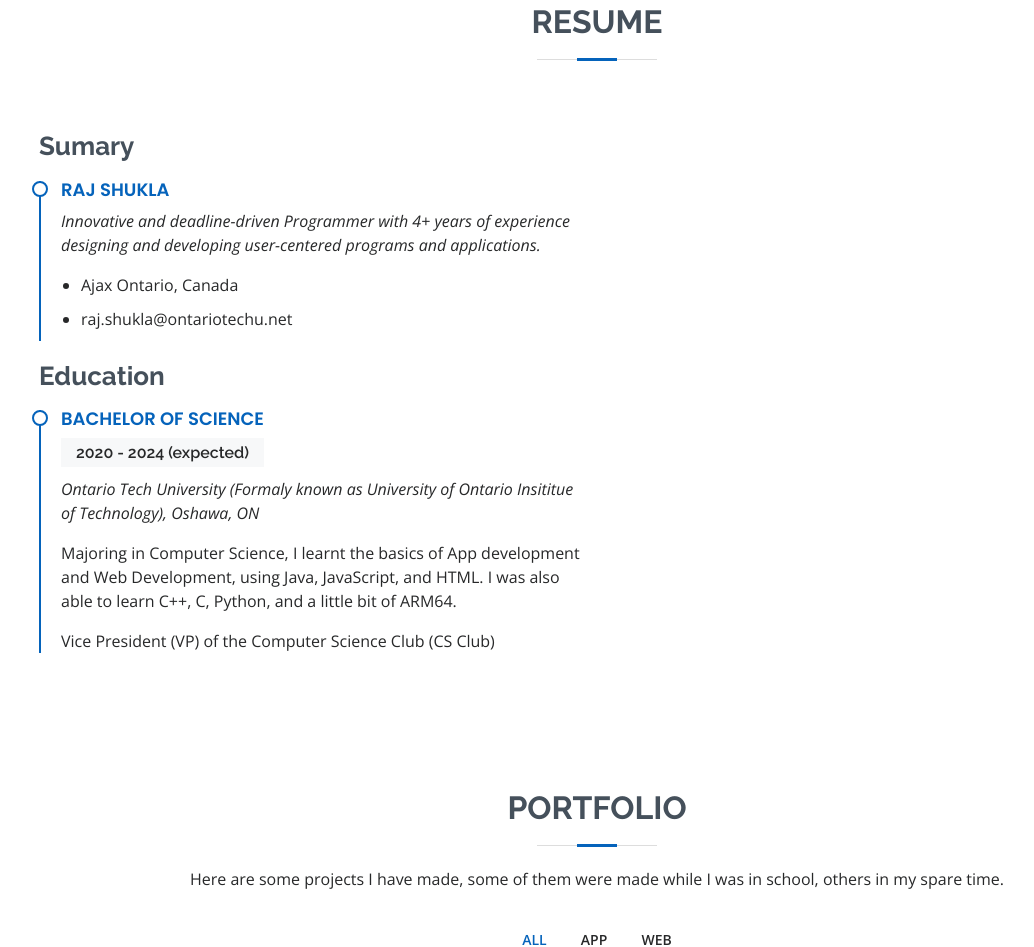
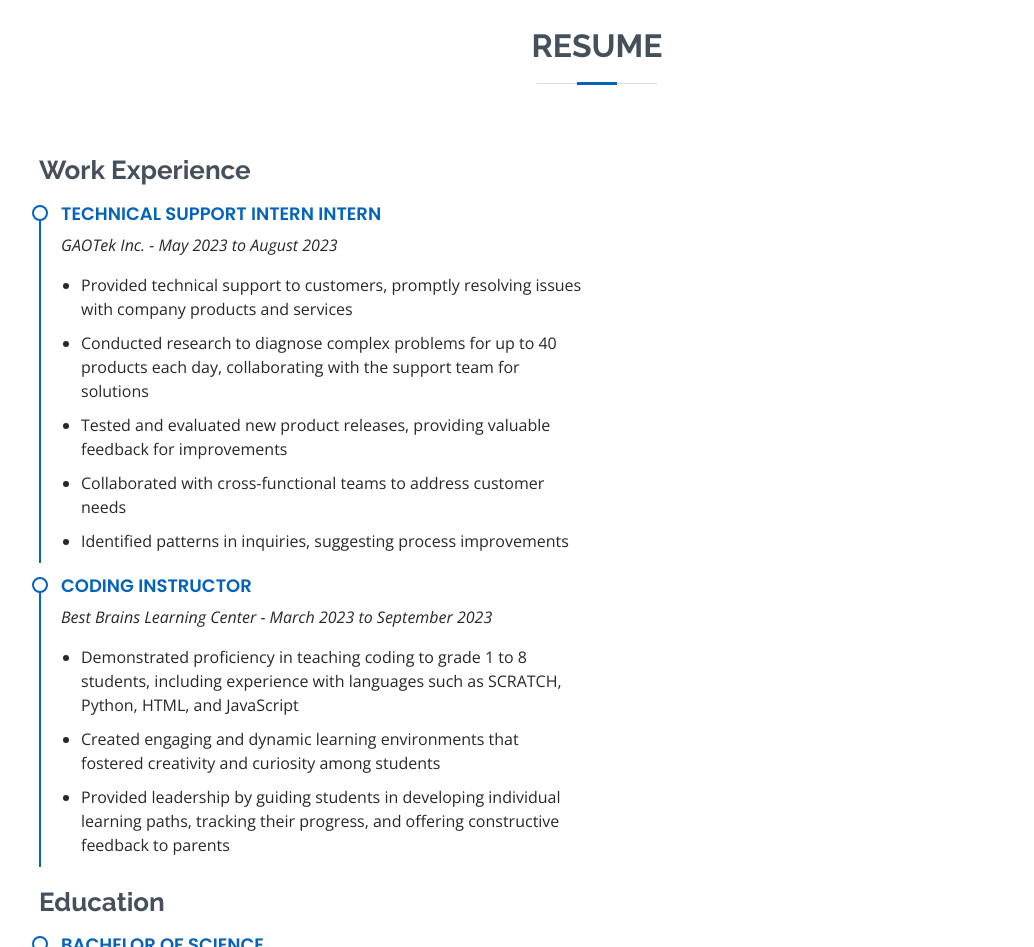
Before and after one commit to Raj-Shukla-2002/raj, a plain HTML site: page index.html in a window 1280 px wide. Shown: the part 1853-2800 px from the top of the page, without its empty margins (93-1127 px from the left). Drawn offline with nearby package versions, Linux system fonts and the light colour scheme.

Commit message:
Updated Resume Section

```diff
--- a/index.html
+++ b/index.html
@@ -1,4 +1,4 @@
-<!DOCTYPE html>
+r<!DOCTYPE html>
 <html lang="en">
 
 <head>
@@ -198,13 +198,26 @@
 
         <div class="row">
           <div class="col-lg-6">
-            <h3 class="resume-title">Sumary</h3>
+            <h3 class="resume-title">Work Experience</h3>
             <div class="resume-item pb-0">
-              <h4>Raj Shukla</h4>
-              <p><em>Innovative and deadline-driven Programmer with 4+ years of experience designing and developing user-centered programs and applications.</em></p>
+              <h4>Technical Support Intern Intern</h4>
+              <p><em>GAOTek Inc. - May 2023 to August 2023</em></p>
               <ul>
-                <li>Ajax Ontario, Canada</li>
-                <li>raj.shukla@ontariotechu.net</li>
+                <li>Provided technical support to customers, promptly resolving issues with company products and services</li>
+                <li>Conducted research to diagnose complex problems for up to 40 products each day, collaborating with the support team for solutions</li>
+                <li>Tested and evaluated new product releases, providing valuable feedback for improvements</li>
+                <li>Collaborated with cross-functional teams to address customer needs</li>
+                <li>Identified patterns in inquiries, suggesting process improvements</li>
+              </ul>
+            </div>
+
+            <div class="resume-item pb-0">
+              <h4>Coding Instructor</h4>
+              <p><em>Best Brains Learning Center - March 2023 to September 2023</em></p>
+              <ul>
+                <li>Demonstrated proficiency in teaching coding to grade 1 to 8 students, including experience with languages such as SCRATCH, Python, HTML, and JavaScript</li>
+                <li>Created engaging and dynamic learning environments that fostered creativity and curiosity among students</li>
+                <li>Provided leadership by guiding students in developing individual learning paths, tracking their progress, and offering constructive feedback to parents</li>
               </ul>
             </div>
 
```
